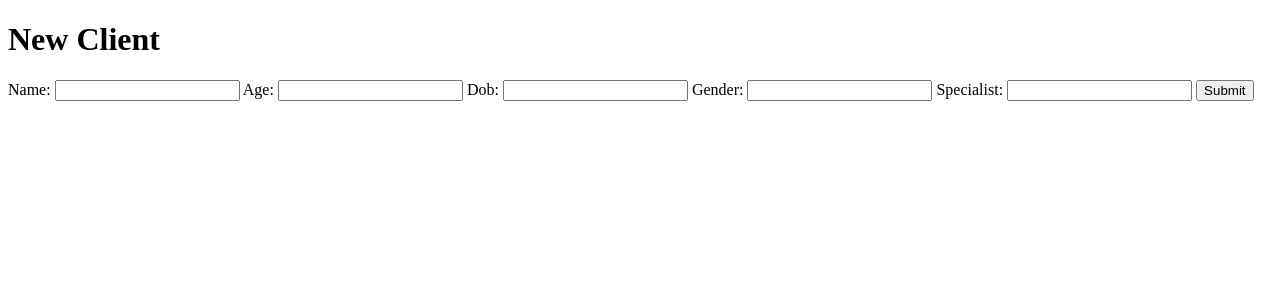
After one commit to fabu-leslie/TriHarmony, a Django app: page /specialist/add_client/ in a window 1280 px wide. The commit adds this page. Shown: the top 300 px of the page. Run offline with Django 4.2, Linux system fonts and the light colour scheme.

Commit message:
created client_list and add_client views

```diff
--- a/specialist/forms.py
+++ b/specialist/forms.py
@@ -1,4 +1,5 @@
 from django import forms
+from .models import Child, Specialist
 
 
 class BehaviorForm(forms.Form):
@@ -14,5 +15,10 @@ class BehaviorForm(forms.Form):
     behavoir3_frequency = forms.IntegerField()
     notes = forms.CharField(max_length=255)
 
-class ChildForm(forms.Form):
-    name = forms.CharField(max_length=255)
+# ModelForm class - should auto generate fields for each field in model, will handle input validation and error handling.
+
+
+class ChildForm(forms.ModelForm):
+    class Meta:
+        model= Child
+        fields = ['name', 'age', 'dob', 'gender', 'specialist']
--- a/specialist/models.py
+++ b/specialist/models.py
@@ -1,17 +1,29 @@
 from django.db import models
+
 
 class Specialist(models.Model):
     name = models.CharField(max_length=255)
     email = models.EmailField()
+
+    def __str__(self):
+        return self.name
+
 
 class Child(models.Model):
     name = models.CharField(max_length=255)
     age = models.IntegerField()
     dob = models.DateField()
     gender = models.CharField(max_length=255)
-    specialist = models.CharField(max_length=255) #?
+    specialist = models.CharField(max_length=255)  # ?
+
+    def __str__(self):
+        return self.name
+
 
 class Parent(models.Model):
     name = models.CharField(max_length=255)
     email = models.EmailField()
     child = models.ForeignKey(Child, on_delete=models.CASCADE)
+
+    def __str__(self):
+        return self.name
--- /dev/null
+++ b/specialist/templates/add_client.html
@@ -0,0 +1,12 @@
+{% extends 'base.html'%}
+
+
+{% block content %}
+<h1>New Client</h1>
+
+<form method="post">
+    {% csrf_token %}
+    {{ new_client_form.as_table }}
+    <input type="submit" value="Submit">
+</form>
+{% endblock content %}
--- a/specialist/templates/home.html
+++ b/specialist/templates/home.html
@@ -7,7 +7,7 @@
 Hello, {{ user.username }}!
 <p><a href="{% url 'logout' %}">Log Out</a></p>
 
-
+<button><a href="{% url 'specialist:client_list' %}">Click here to go to your dashboard</a></button>
 
 {% else %}
 <p>You are not logged in</p>
--- a/specialist/urls.py
+++ b/specialist/urls.py
@@ -2,6 +2,9 @@ from django.urls import path
 from . import views
 
 app_name = 'specialist'
+
 urlpatterns = [
-    path('', views.home, name='home')
+    path('', views.home, name='home'),
+    path('clients/', views.client_list, name='client_list'),
+    path('add_client/', views.add_client, name='add_client'),
 ]
--- a/specialist/views.py
+++ b/specialist/views.py
@@ -1,16 +1,24 @@
-from django.shortcuts import render, redirect
-from django.http import HttpResponse
+from django.shortcuts import render, redirect, HttpResponseRedirect
+from django.urls import reverse
 from .forms import ChildForm
+from .models import Child
+
 
 def home(request):
     return render(request, 'home.html')
 
+
+def client_list(request):
+    clients = Child.objects.all()
+    return render(request, 'client_list.html', {'clients': clients})
+
+
 def add_client(request):
     if request.method == 'POST':
-        form = ChildForm(request.POST)
-        if form.is_valid():
-            form.save()
-            return redirect('client_list')
+        new_client_form = ChildForm(request.POST)
+        if new_client_form.is_valid():
+            new_client_form.save()
+            return HttpResponseRedirect(reverse('specialist:client_list'))
     else:
-        form = ChildForm()
-    return render(request, 'add_client.html', {'form': form})
+        new_client_form = ChildForm()
+    return render(request, 'add_client.html', {'new_client_form': new_client_form})
```
Also changed, not shown: specialist/templates/client_list.html (added, +18 -0 lines), specialist/templates/spec-temp.html (deleted, +0 -12 lines).
